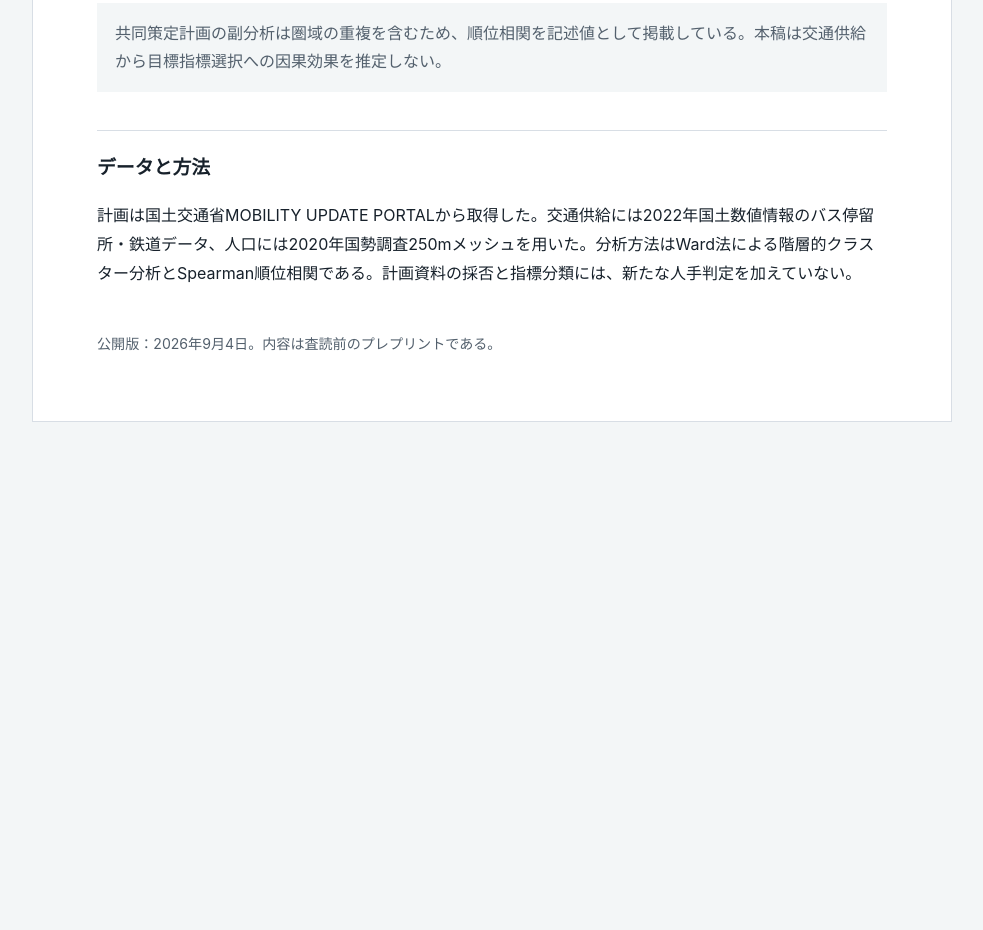
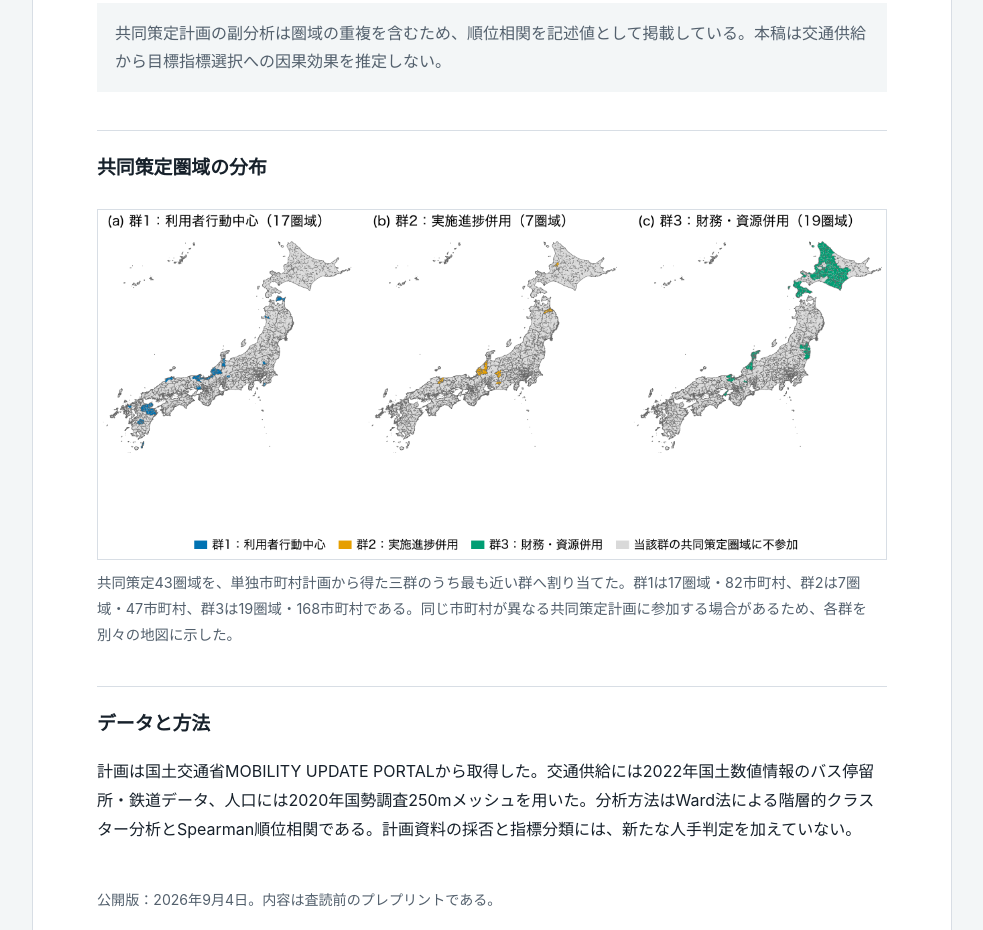
Before and after one commit to ukyonagata0105/local-public-transport-plan-indicators-2026, a plain HTML site: page index.html in a window 1280 px wide. Shown: the part 1010-1940 px from the top of the page, without its empty margins (148-1131 px from the left). Before the commit the page ends 1472 px from the top, so only its background shows below. Drawn offline with Linux system fonts and the light colour scheme.

Commit message:
Add joint-plan cluster map

```diff
--- a/index.html
+++ b/index.html
@@ -20,6 +20,9 @@
     dl { display:grid; grid-template-columns:minmax(9rem,13rem) 1fr; gap:10px 24px; margin:18px 0; }
     dt { font-weight:700; }
     dd { margin:0; }
+    figure { margin:24px 0 8px; }
+    figure img { display:block; width:100%; height:auto; border:1px solid var(--line); }
+    figcaption { margin-top:10px; color:var(--muted); font-size:.9rem; }
     .note { padding:16px 18px; background:var(--wash); color:var(--muted); }
     footer { margin-top:44px; color:var(--muted); font-size:.88rem; }
     @media (max-width:640px) { main { margin:0 auto; border-width:0; } dl { grid-template-columns:1fr; gap:2px; } dd { margin-bottom:10px; } }
@@ -51,6 +54,12 @@
 
     <p class="note">共同策定計画の副分析は圏域の重複を含むため、順位相関を記述値として掲載している。本稿は交通供給から目標指標選択への因果効果を推定しない。</p>
 
+    <h2>共同策定圏域の分布</h2>
+    <figure>
+      <img src="regional-plan-clusters.png" alt="三つの指標群に割り当てた共同策定圏域の構成市町村を示す全国地図" width="2352" height="1042">
+      <figcaption>共同策定43圏域を、単独市町村計画から得た三群のうち最も近い群へ割り当てた。群1は17圏域・82市町村、群2は7圏域・47市町村、群3は19圏域・168市町村である。同じ市町村が異なる共同策定計画に参加する場合があるため、各群を別々の地図に示した。</figcaption>
+    </figure>
+
     <h2>データと方法</h2>
     <p>計画は国土交通省MOBILITY UPDATE PORTALから取得した。交通供給には2022年国土数値情報のバス停留所・鉄道データ、人口には2020年国勢調査250mメッシュを用いた。分析方法はWard法による階層的クラスター分析とSpearman順位相関である。計画資料の採否と指標分類には、新たな人手判定を加えていない。</p>
 
```
Also changed, not shown: regional-plan-clusters.png (added), 1 other file.
